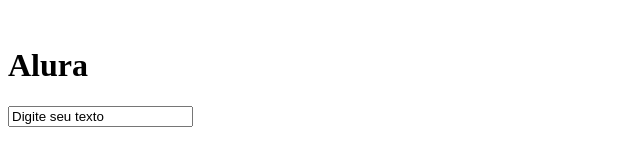
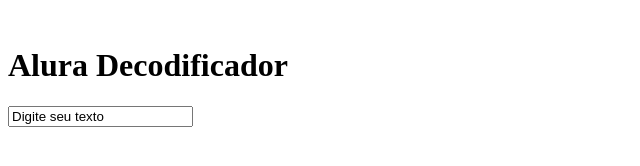
Before and after one commit to leoboy82/decodificador, a plain HTML site: page index.html in a window 1280 px wide. Shown: the whole page, without its empty margins (0-640 px from the left). Drawn offline with Linux system fonts and the light colour scheme.

Commit message:
colocando a palavra decodificador

```diff
--- a/index.html
+++ b/index.html
@@ -10,7 +10,7 @@
     <header>
         <img src="" alt="">
     </header>
-    <h1>Alura</h1>
+    <h1>Alura Decodificador</h1>
     <label for="texto"></label>
     <input type="text" id="texto" value="Digite seu texto" name="Digite seu texto" placeholder="">
 </body>
```
